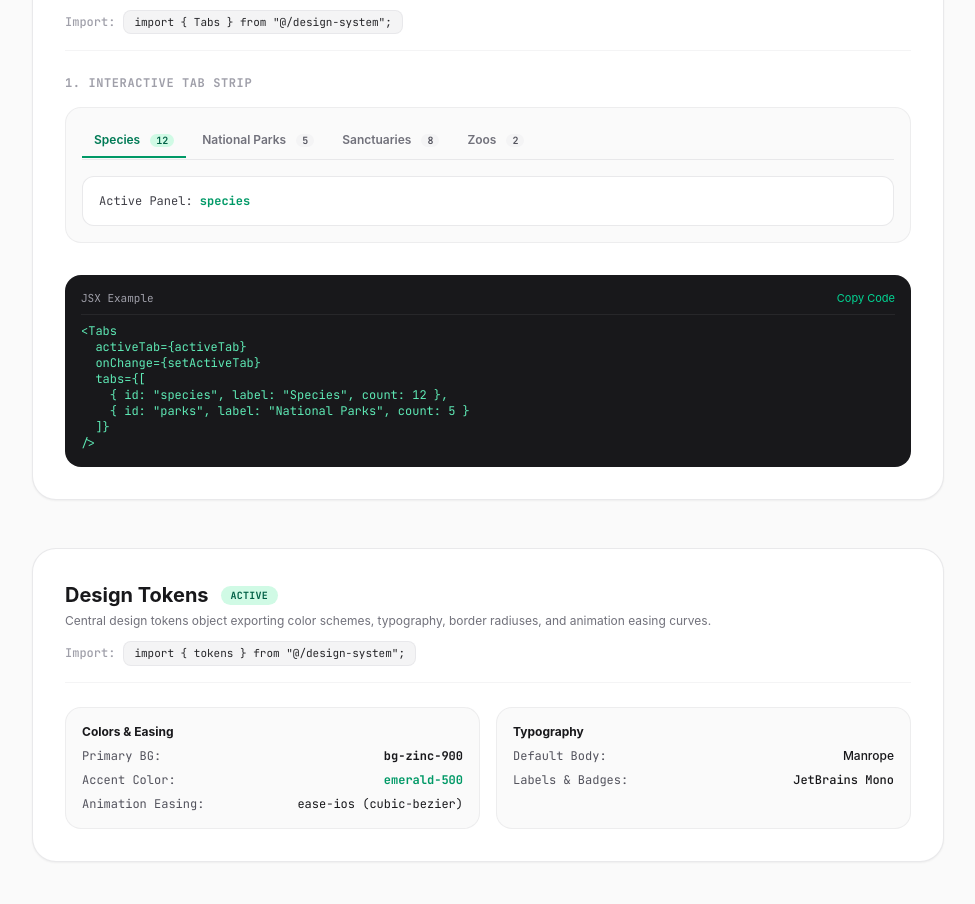
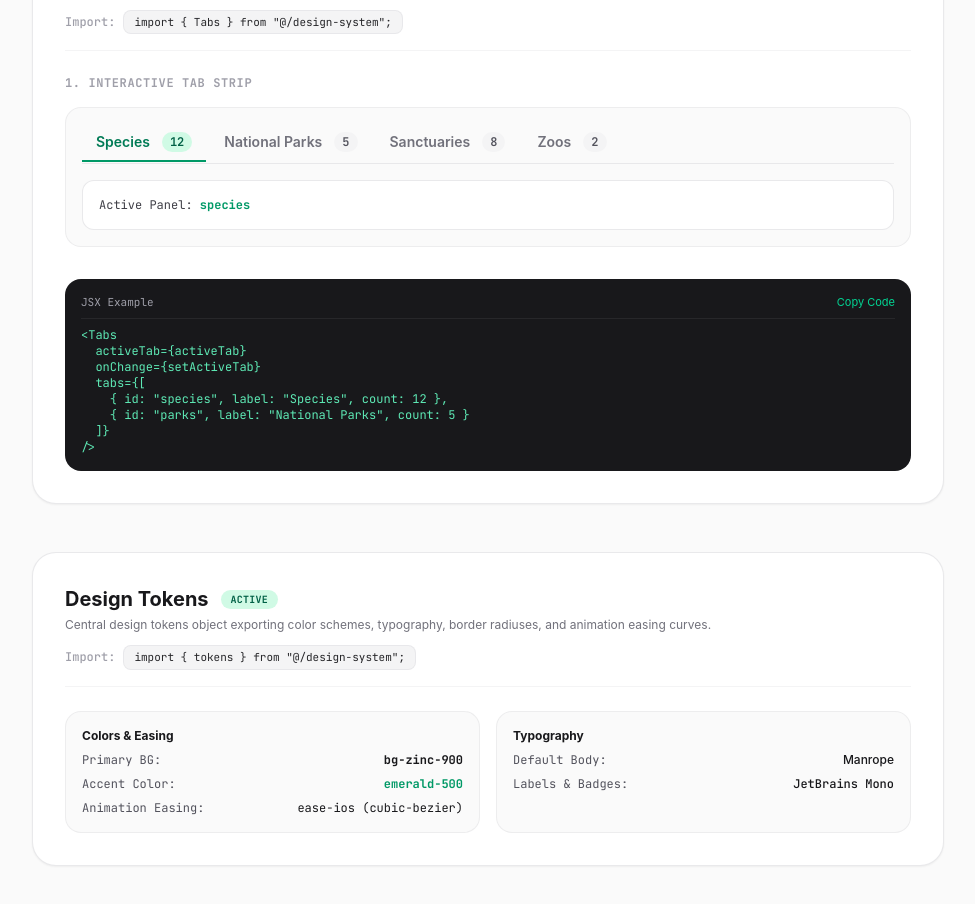
Before and after one commit to Shreyu11/WildAtlas-India, a Next.js app: page /design-system in a window 1280 px wide. Shown: the part 3060-3964 px from the top of the page, without its empty margins (296-1271 px from the left). Built offline with nearby package versions, Linux system fonts and the light colour scheme.

Commit message:
style(tabs): Update tab label font size to 14px and count badge font size to 12px

```diff
--- a/Design System/Tabs/Tabs.tsx
+++ b/Design System/Tabs/Tabs.tsx
@@ -43,7 +43,7 @@ export function Tabs<T extends string = string>({
               aria-controls={`panel-${tab.id}`}
               tabIndex={isActive ? 0 : -1}
               onClick={() => onChange(tab.id)}
-              className={`flex items-center gap-1.5 whitespace-nowrap border-b-2 py-2 px-3 text-xs font-semibold transition-all duration-150 ease-ios focus-visible:outline-none focus-visible:ring-2 focus-visible:ring-zinc-900/40 rounded-t-lg ${
+              className={`flex items-center gap-2 whitespace-nowrap border-b-2 py-2 px-3.5 text-sm font-semibold transition-all duration-150 ease-ios focus-visible:outline-none focus-visible:ring-2 focus-visible:ring-zinc-900/40 rounded-t-lg ${
                 isActive
                   ? "border-emerald-600 text-emerald-700 font-bold"
                   : "border-transparent text-zinc-500 hover:border-zinc-300 hover:text-zinc-700"
@@ -53,7 +53,7 @@ export function Tabs<T extends string = string>({
               <span>{tab.label}</span>
               {typeof tab.count === "number" && (
                 <span
-                  className={`ml-1 rounded-full px-1.5 py-0.2 text-[10px] font-mono transition-colors ${
+                  className={`ml-1 rounded-full px-2 py-0.5 text-xs font-mono transition-colors ${
                     isActive ? "bg-emerald-100 text-emerald-800" : "bg-zinc-100 text-zinc-600"
                   }`}
                 >
```
